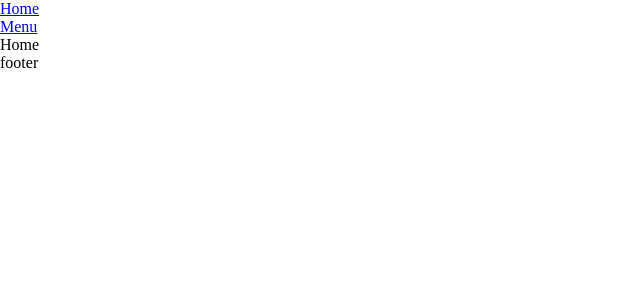
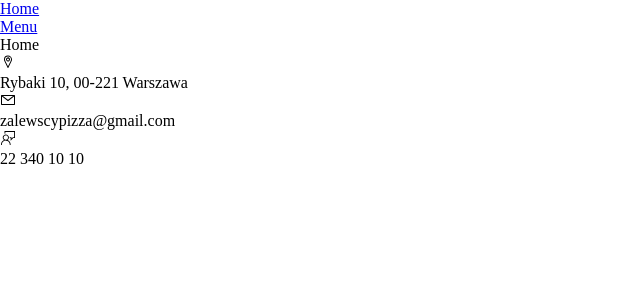
Before and after one commit to Dexlim/projekt-dot-net, a React (Create React App) app in the folder frontend/: page / in a window 1280 px wide. Shown: the top 300 px of the page, without its empty margins (0-640 px from the left). Built offline with nearby package versions, Linux system fonts and the light colour scheme.

Commit message:
add lazy loading

```diff
--- a/frontend/package.json
+++ b/frontend/package.json
@@ -8,6 +8,7 @@
     "@testing-library/user-event": "^12.5.0",
     "react": "^17.0.1",
     "react-dom": "^17.0.1",
+    "react-icons": "^4.3.1",
     "react-loader-spinner": "^4.0.0",
     "react-router-dom": "^6.2.1",
     "react-scripts": "4.0.1",
--- a/frontend/src/App.js
+++ b/frontend/src/App.js
@@ -1,23 +1,19 @@
-import { Suspense } from "react";
+import React, { Suspense } from "react";
 import { Route, Routes } from "react-router-dom";
 import Loader from "react-loader-spinner";
 
 import Layout from "./components/layout/Layout";
-import Home from "./pages/Home";
-import Menu from "./pages/Menu";
-import NotFound from "./pages/NotFound";
+
+const Home = React.lazy(() => import("./pages/Home"));
+const Menu = React.lazy(() => import("./pages/Menu"));
+const NotFound = React.lazy(() => import("./pages/NotFound"));
 
 function App() {
   return (
     <Layout>
       <Suspense
         fallback={
-          <Loader
-            type="Puff"
-            color="#00BFFF"
-            height={100}
-            width={100}
-          />
+          <Loader type="Puff" color="#FFF" height={60} width={60} />
         }
       >
         <Routes>
--- a/frontend/src/components/layout/Footer.js
+++ b/frontend/src/components/layout/Footer.js
@@ -1,5 +1,29 @@
+import classes from "./Footer.module.css";
+
+// react-icons
+import { VscLocation, VscMail, VscFeedback } from "react-icons/vsc";
+
 const Footer = () => {
-  return <footer>footer</footer>;
+  return (
+    <footer>
+      <div className={classes.contact}>
+        <ul>
+          <li>
+            <VscLocation />
+            <p>Rybaki 10, 00-221 Warszawa</p>
+          </li>
+          <li>
+            <VscMail />
+            <p>zalewscypizza@gmail.com</p>
+          </li>
+          <li>
+            <VscFeedback />
+            <p>22 340 10 10</p>
+          </li>
+        </ul>
+      </div>
+    </footer>
+  );
 };
 
 export default Footer;
```
Also changed, not shown: 2 other files (tests, documents, lock files or other folders).
